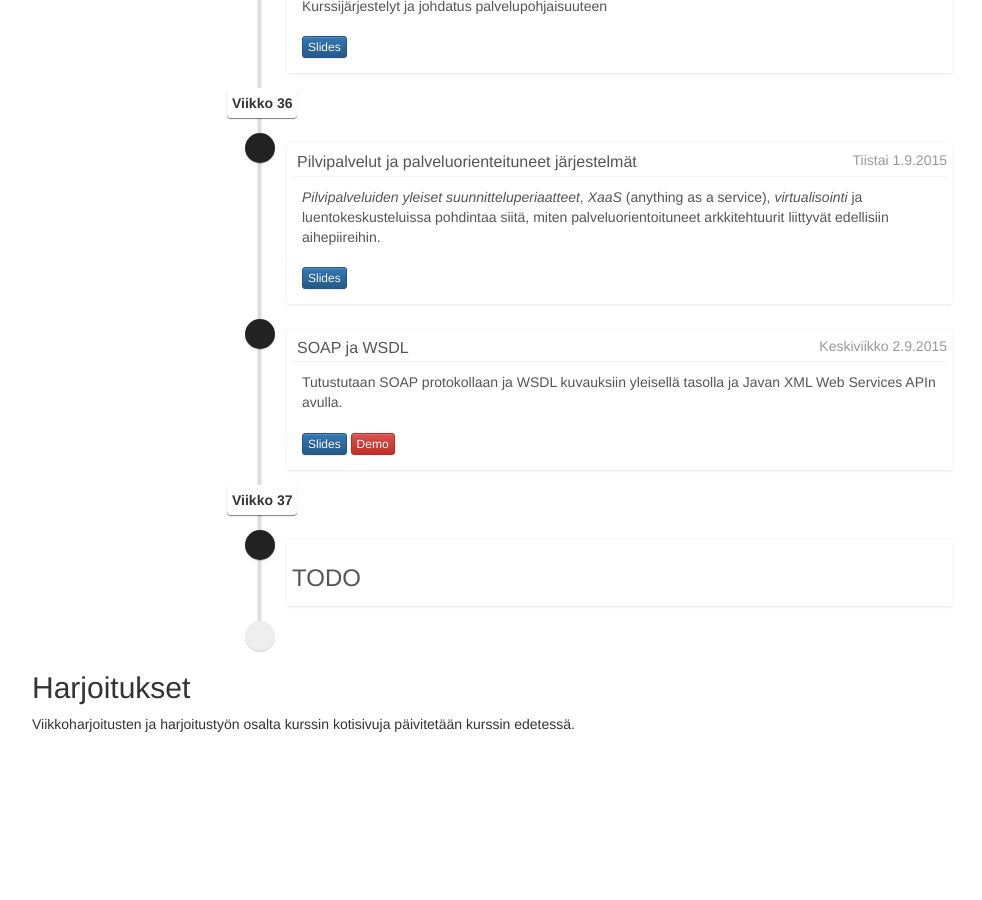
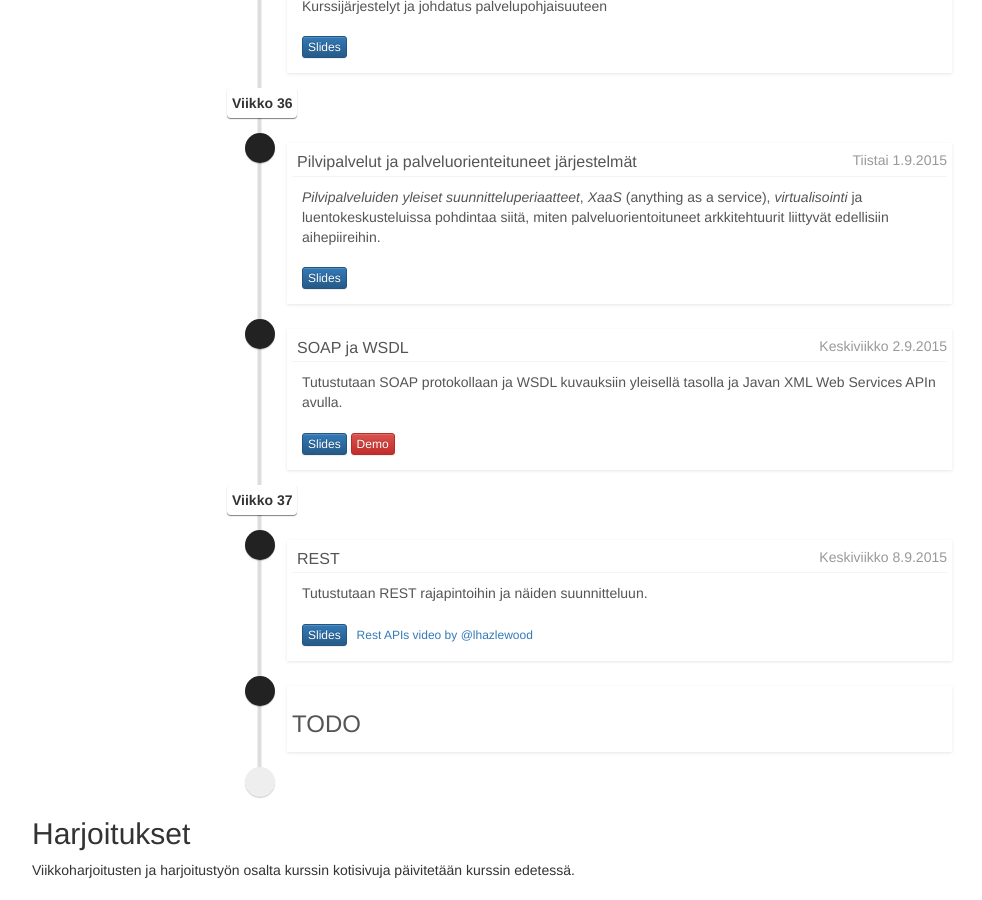
Before and after one commit to Palpo/palpo.github.io, a Jekyll site: the page built from index.html, in a window 1280 px wide and 900 px high, scrolled down 978 px. Shown: the whole window, without its empty margins (38-1020 px from the left). Built offline with Jekyll 4.4.1, drawn with Linux system fonts in a browser that asks for light colours; nearby versions of some CDN libraries; before the commit the page ends 1732 px from its top, so only the background shows below that.

Commit message:
Add rest slides to the timeline

```diff
--- a/index.html
+++ b/index.html
@@ -94,6 +94,23 @@ layout: default
               </span>
             </li>
 
+
+            <li>
+              <i class="fa fa-envelope bg-black"></i>
+              <div class="timeline-item">
+                <span class="time"><i class="fa fa-clock-o"></i>Keskiviikko 8.9.2015</span>
+                <h3 class="timeline-header">REST</h3>
+                <div class="timeline-body">
+                Tutustutaan REST rajapintoihin ja näiden suunnitteluun.
+                </div>
+                <div class='timeline-footer'>
+                  <a class="btn btn-primary btn-xs" href="/slides/rest.html">Slides</a>
+                  <a class="btn btn-warn btn-xs" href="https://youtu.be/mZ8_QgJ5mbs">Rest APIs video by @lhazlewood</a>
+                </div>
+              </div>
+            </li>
+
+
             <li>
               <i class="fa fa-envelope bg-black"></i>
               <div class="timeline-item"><h3>TODO</h3>
```
